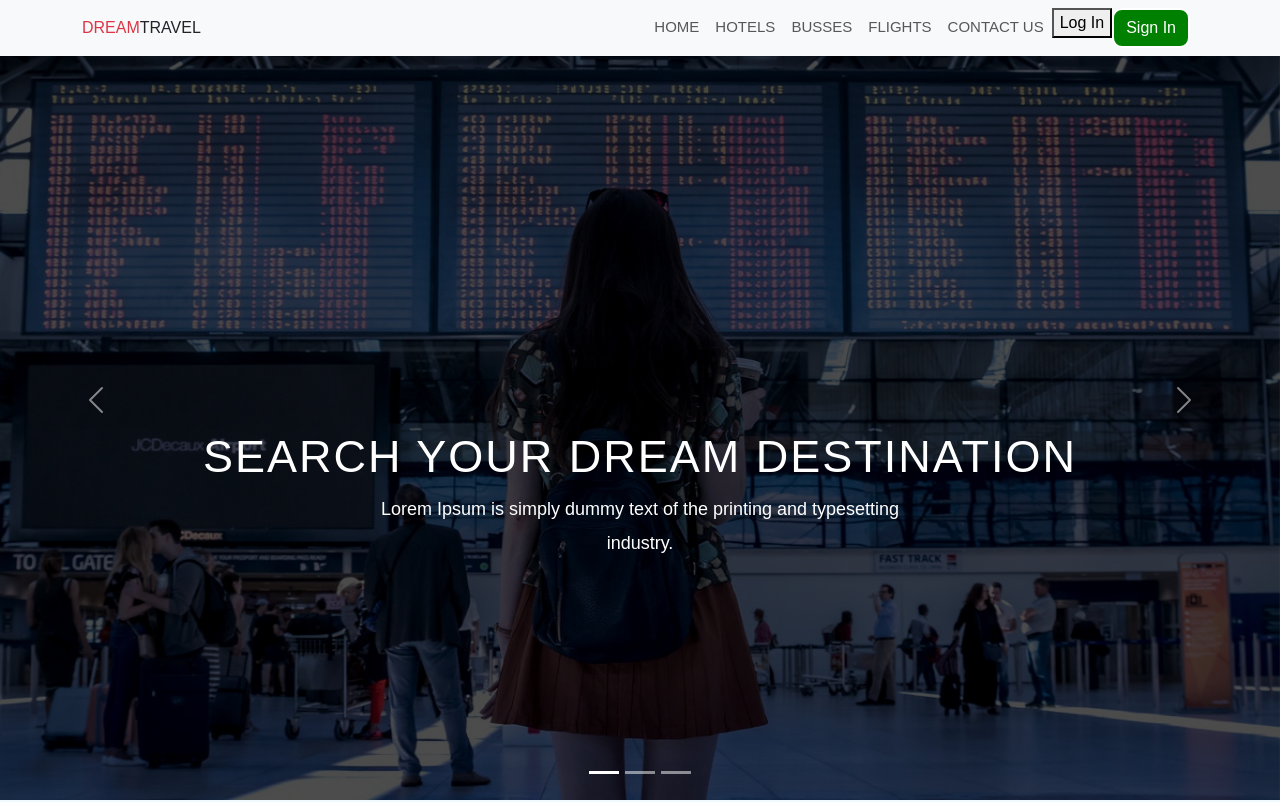
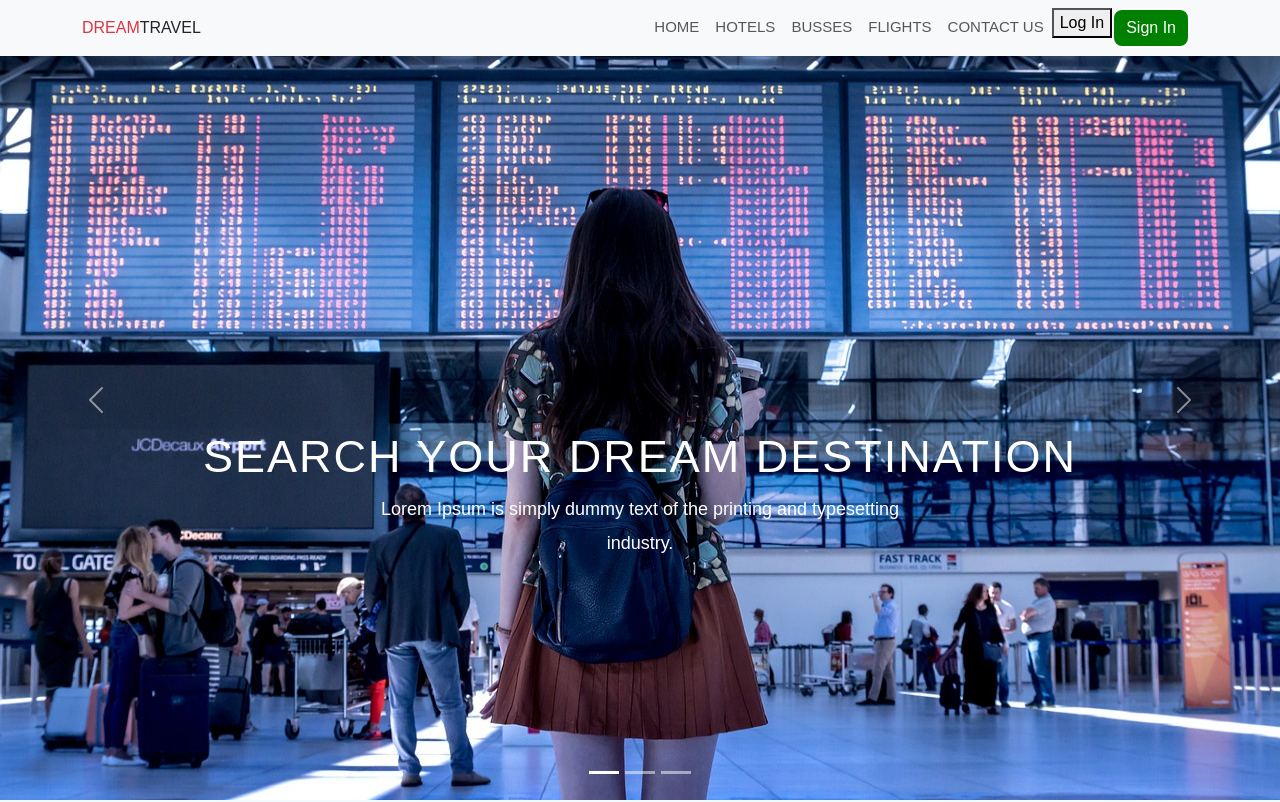
Before and after one commit to sankhlatarun/INFO6150_WebDesign_FinalProject_Frontend, a React (Create React App) app: page / in a window 1280 px wide. Shown: the top 802 px of the page. Built offline with nearby package versions, Linux system fonts and the light colour scheme.

Commit message:
Corousal style Change in UI

```diff
--- a/src/assets/CSS/DashboardStyle.css
+++ b/src/assets/CSS/DashboardStyle.css
@@ -27,7 +27,7 @@ body{
     font-size: 18px;
     line-height: 1.9;
 }
-.carousel-inner::before{
+/* .carousel-inner::before{
 content: "";
 position: absolute;
 width: 100%;
@@ -36,7 +36,7 @@ top: 0;
 left:0;
 background:rgba(0, 0, 0, 0.7);
 z-index: 1;
-}
+} */
 .navbar-nav a{
 font-size: 15px;
 text-transform: uppercase;
```
